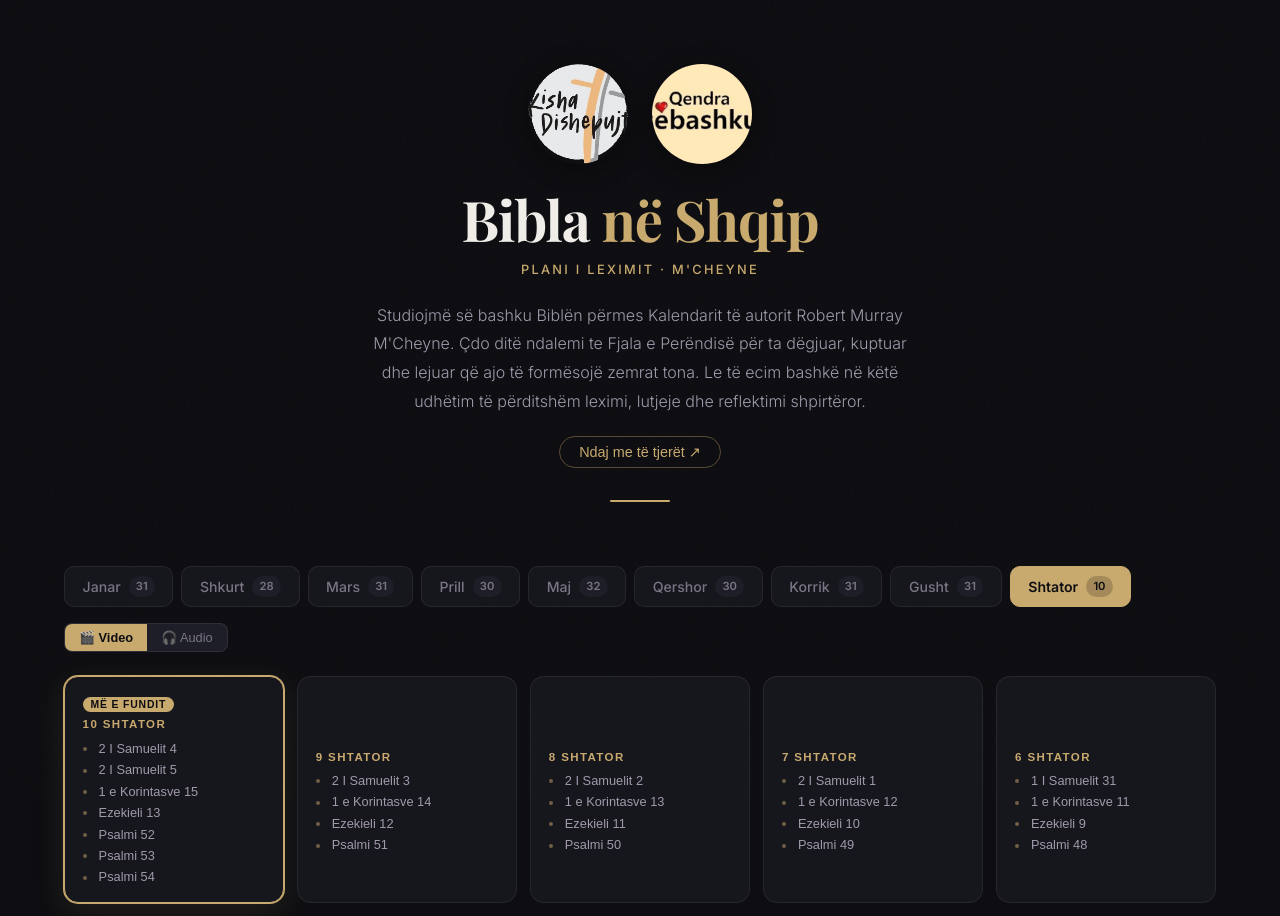
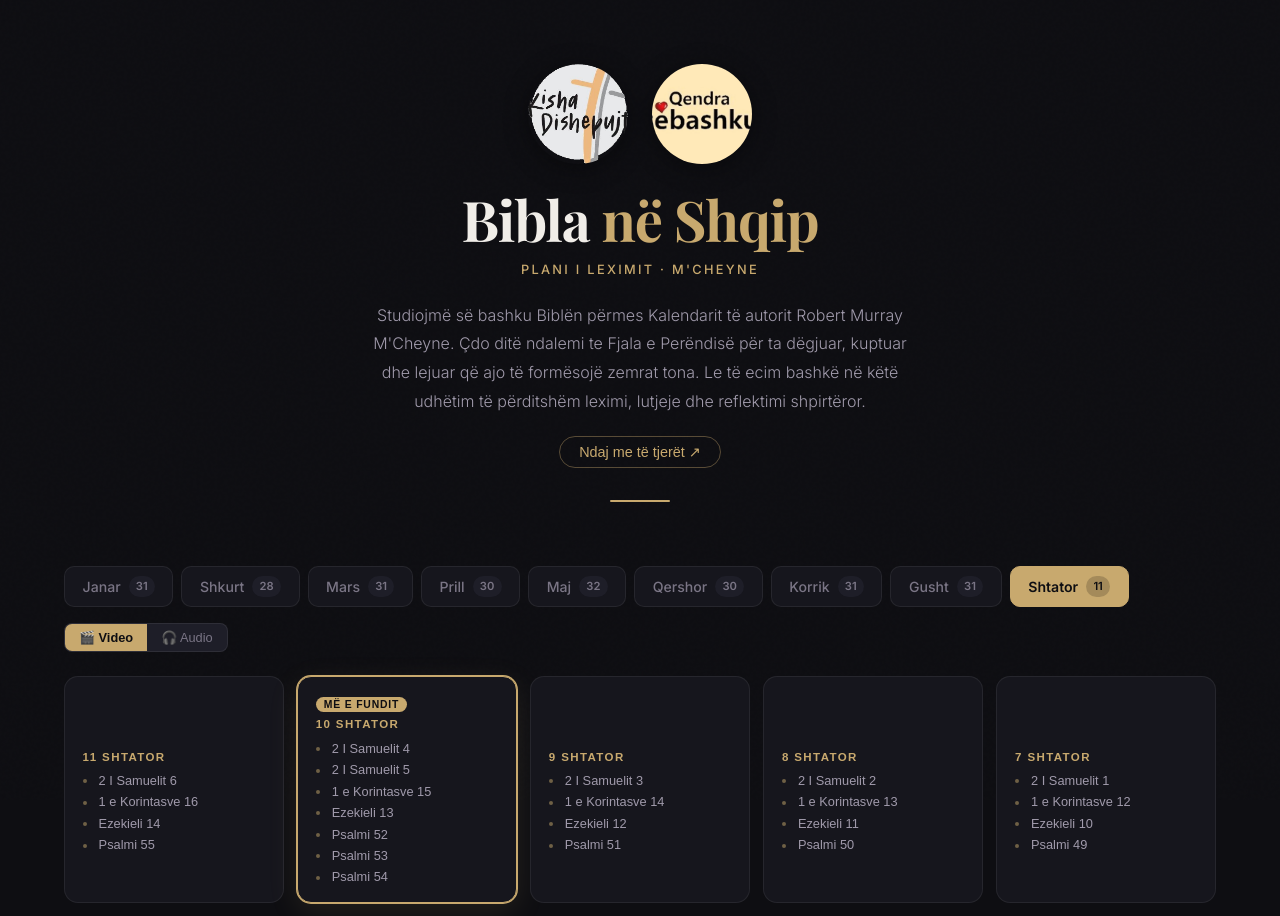
Before and after one commit to jeffandmeredith-max/bibla-shqip, a React (Vite) app: page / in a window 1280 px wide. Shown: the top 916 px of the page. Built offline with nearby package versions, Linux system fonts and the light colour scheme.

Commit message:
chore: daily update 2026-09-11

```diff
--- a/src/data/september.js
+++ b/src/data/september.js
@@ -257,5 +257,28 @@ export const september = [
         "start": 1058
       }
     ]
+  },
+  {
+    "day": 11,
+    "date": "11 Shtator",
+    "videoId": "di7WHiUg7iM",
+    "readings": [
+      {
+        "title": "2 I Samuelit 6",
+        "start": 0
+      },
+      {
+        "title": "1 e Korintasve 16",
+        "start": 207
+      },
+      {
+        "title": "Ezekieli 14",
+        "start": 339
+      },
+      {
+        "title": "Psalmi 55",
+        "start": 573
+      }
+    ]
   }
 ]
```
